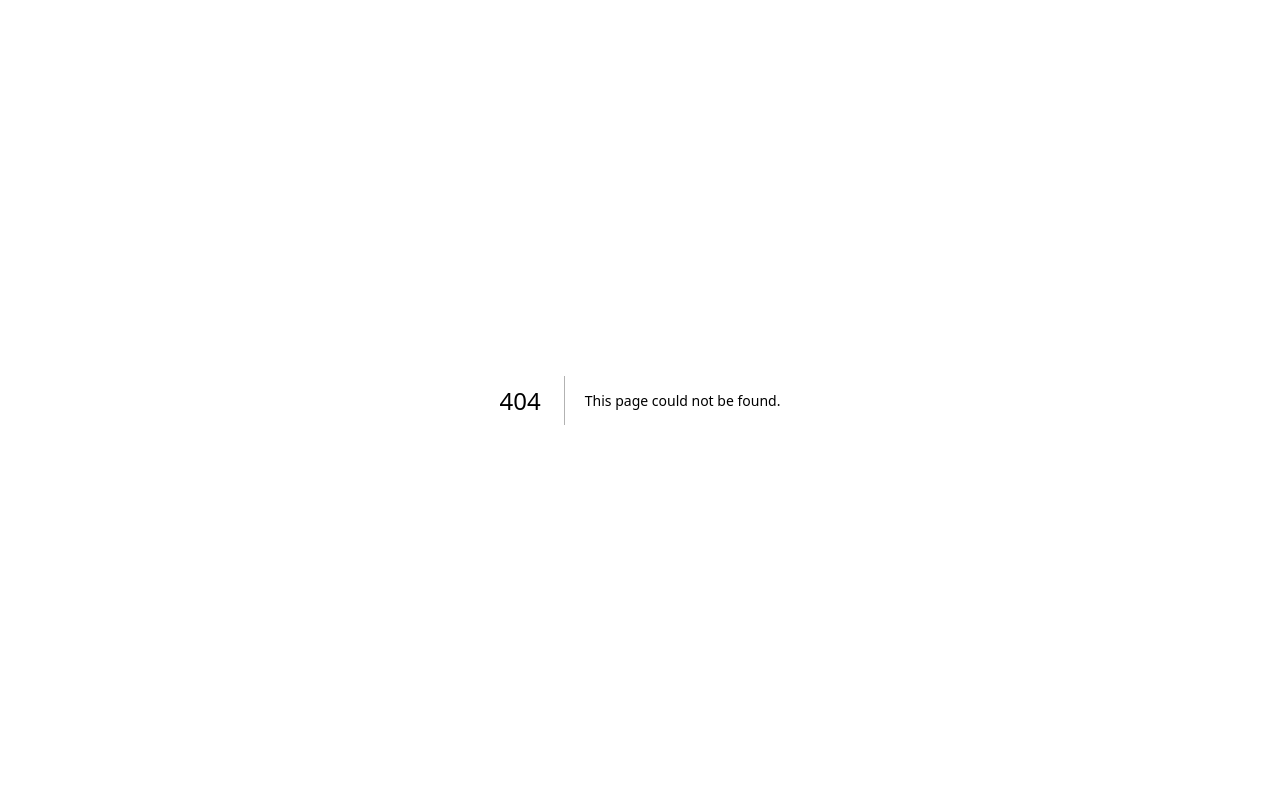
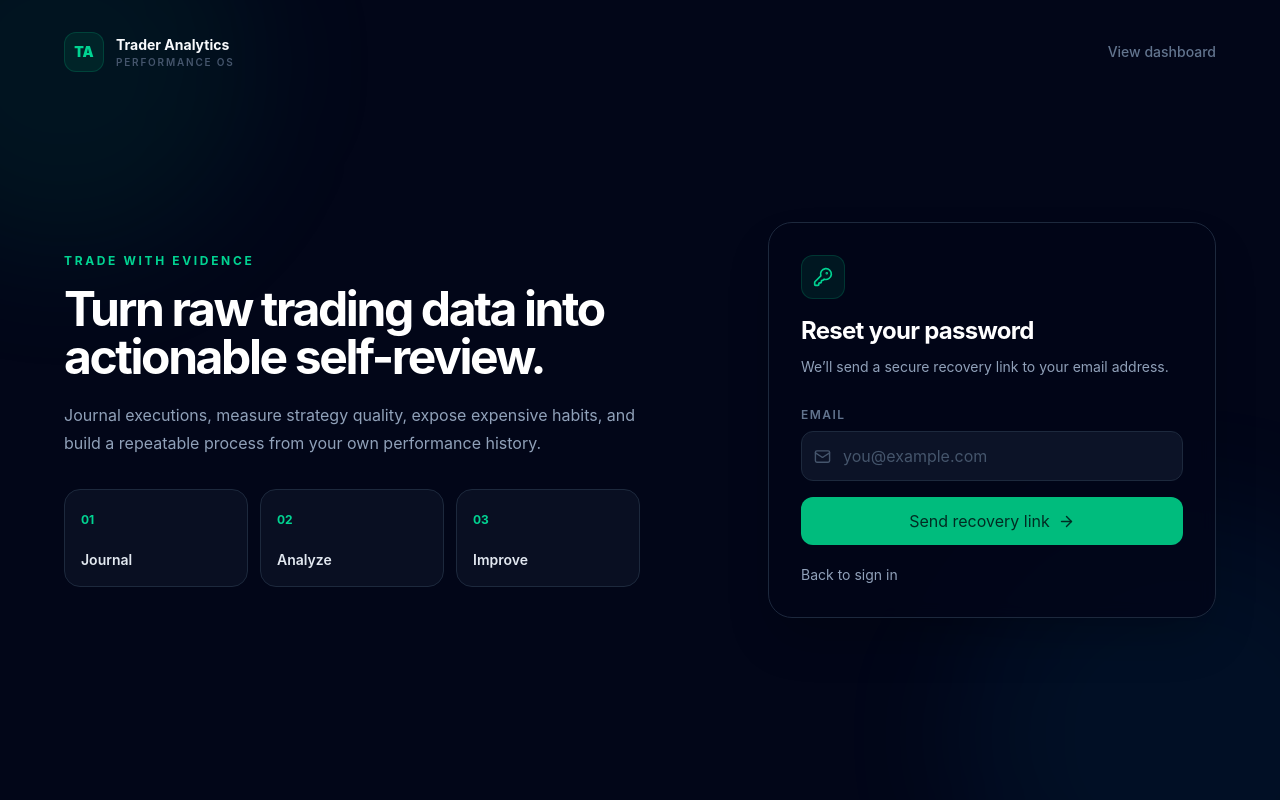
Before and after one commit to eHughs/fizix, a Next.js app: page /forgot-password in a window 1280 px wide. Before the commit this address had no page. Built offline with nearby package versions, Linux system fonts and the light colour scheme; no server answers.

Commit message:
Add forgot password page

```diff
--- /dev/null
+++ b/app/(auth)/forgot-password/page.tsx
@@ -0,0 +1,5 @@
+import AuthForm from "@/components/auth/AuthForm";
+
+export default function ForgotPasswordPage() {
+  return <AuthForm mode="forgot" />;
+}
```
